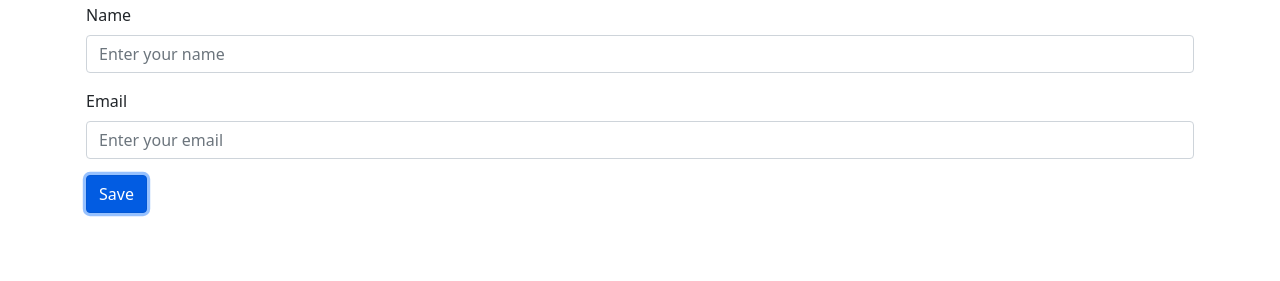
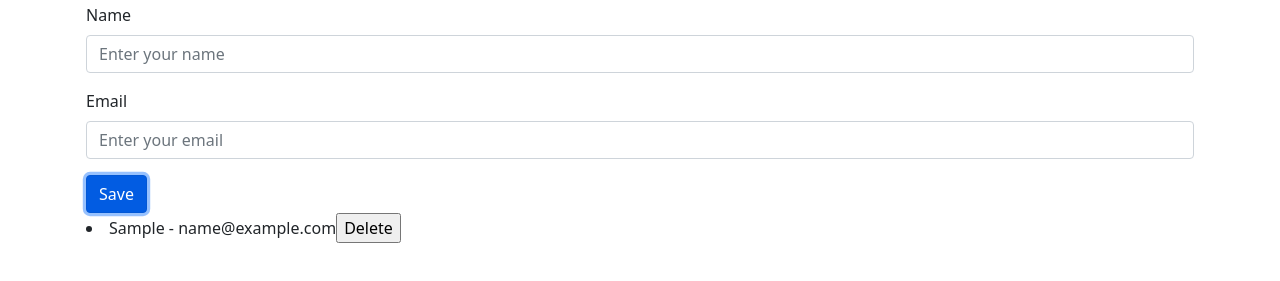
Before and after one commit to thethamizh/titan, a plain HTML site: page newdir/ls.html in a window 1280 px wide. Both pictures are taken after typing "Sample", "name@example.com" into the empty fields and a click on the button "Save". Shown: the part 53-334 px from the top of the page. Drawn offline with nearby package versions, Linux system fonts and the light colour scheme.

Commit message:
Delete Button Added

```diff
--- a/newdir/ls.html
+++ b/newdir/ls.html
@@ -25,6 +25,8 @@
 
       <button type="submit" class="btn btn-primary">Save</button>
     </form>
+
+    <div id="userDetailsContainer"></div>
   </div>
 
   <script src="ls.js"></script>
--- a/newdir/ls.js
+++ b/newdir/ls.js
@@ -13,13 +13,25 @@ function saveUserDetails(event) {
 
   // Create an object to hold the user details
   let userDetails = {
-    name: name,
-    email: email
+     name, email
   };
 
   // Store the user details in local storage with the name as the key
   localStorage.setItem(email, JSON.stringify(userDetails));
+  let userDetailsContainer = document.getElementById('userform');
+  let newli = document.createElement('li');
+  newli.textContent = userDetails.name + ' - ' + userDetails.email;
+  let dbtn=document.createElement('input');
+  dbtn.type='button';
+  dbtn.value='Delete';
+  dbtn.onclick = () => {
+    localStorage.removeItem(userDetails.email)
+    userDetailsContainer.removeChild(newli);
+  }
+  newli.appendChild(dbtn);
+  userDetailsContainer.appendChild(newli);
 
   // Reset the form fields
   form.reset();
+
 }
```
